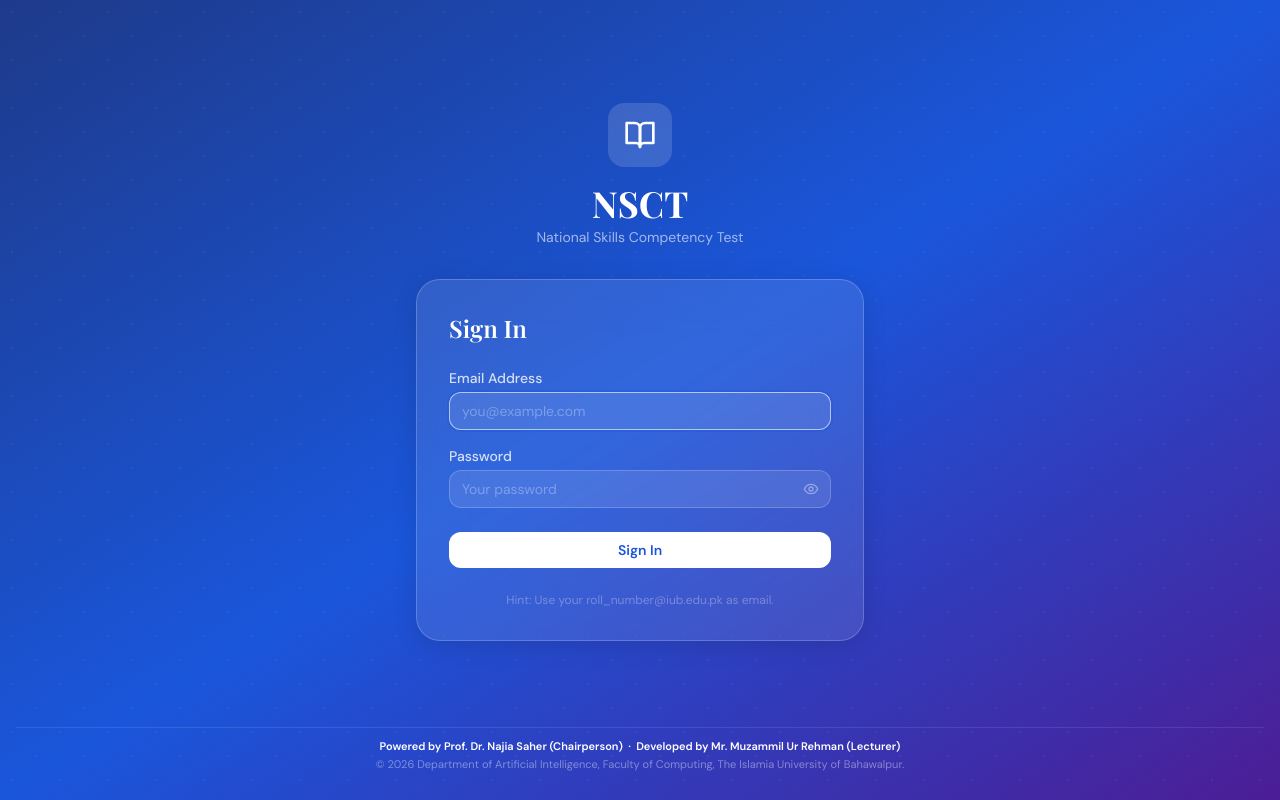
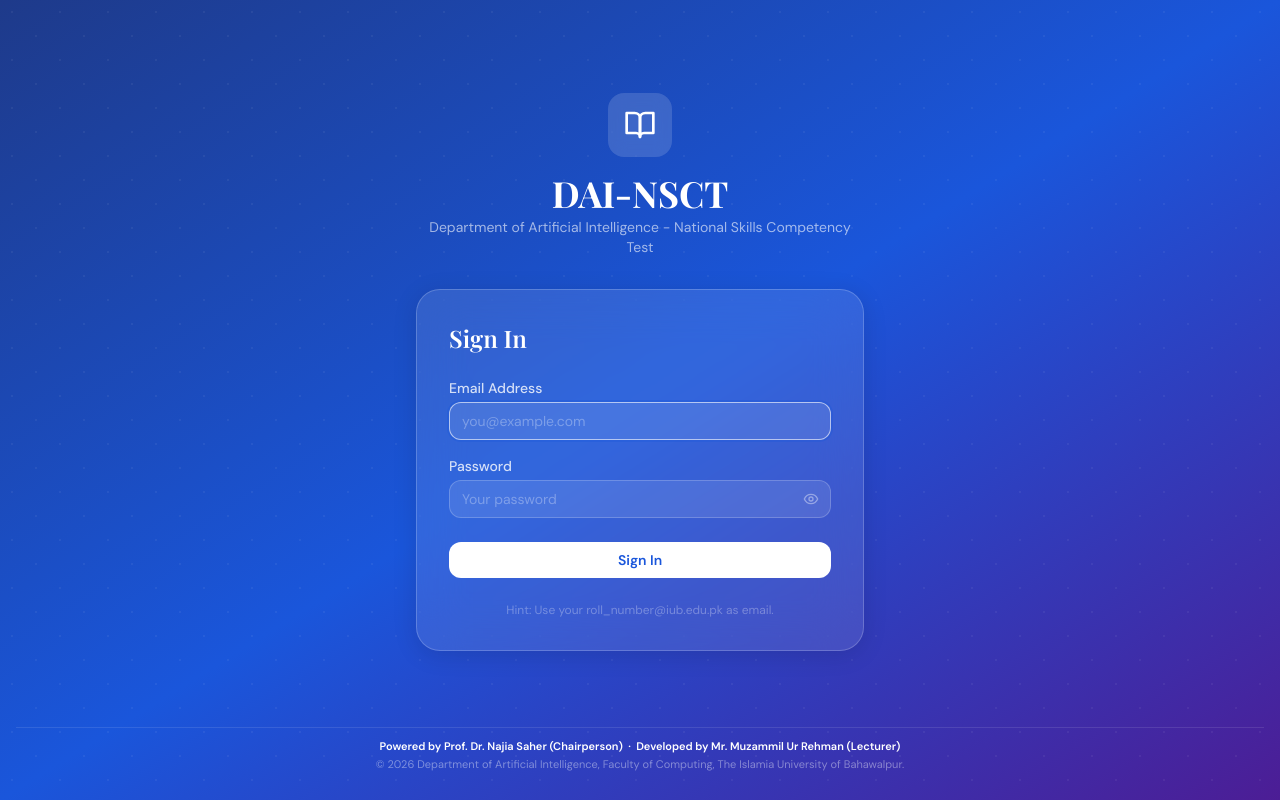
Before and after one commit to muzammil-rehman-iub-edu-pk/dai-nsct, a React (Vite) app: page /login in a window 1280 px wide. Built offline with nearby package versions, Linux system fonts and the light colour scheme; no server answers.

Commit message:
brand updates

```diff
--- a/index.html
+++ b/index.html
@@ -3,8 +3,8 @@
   <head>
     <meta charset="UTF-8" />
     <meta name="viewport" content="width=device-width, initial-scale=1.0, viewport-fit=cover" />
-    <title>NSCT — National Skills Competency Test</title>
-    <meta name="description" content="National Skills Competency Test Platform" />
+    <title>DAI-NSCT — Department of Artificial Intelligence - National Skills Competency Test</title>
+    <meta name="description" content="Department of Artificial Intelligence - National Skills Competency Test Platform" />
     <link rel="preconnect" href="https://fonts.googleapis.com" />
     <link rel="preconnect" href="https://fonts.gstatic.com" crossorigin />
     <link href="https://fonts.googleapis.com/css2?family=Playfair+Display:wght@600;700;900&family=DM+Sans:wght@300;400;500;600;700&family=JetBrains+Mono:wght@400;500&display=swap" rel="stylesheet" />
--- a/src/App.jsx
+++ b/src/App.jsx
@@ -27,7 +27,7 @@ function LoadingScreen() {
     <div className="h-screen flex items-center justify-center bg-surface">
       <div className="flex flex-col items-center gap-4">
         <div className="w-12 h-12 rounded-xl bg-primary flex items-center justify-center">
-          <span className="text-white font-display font-bold text-lg">N</span>
+          <span className="text-white font-display font-bold text-lg">D</span>
         </div>
         <Spinner size="md" />
       </div>
--- a/src/components/layout/Sidebar.jsx
+++ b/src/components/layout/Sidebar.jsx
@@ -69,9 +69,9 @@ export function Sidebar() {
           <div className="w-8 h-8 rounded-lg bg-white/20 flex items-center justify-center flex-shrink-0">
             <BookOpen size={15} className="text-white" />
           </div>
-          <span className="font-display text-lg font-bold text-white tracking-tight">NSCT</span>
+          <span className="font-display text-lg font-bold text-white tracking-tight">DAI-NSCT</span>
         </div>
-        <p className="text-[11px] text-white/40 pl-10 leading-tight">National Skills Competency Test</p>
+        <p className="text-[11px] text-white/40 pl-10 leading-tight">Dept. of AI - National Skills Competency Test</p>
       </div>
 
       {/* User */}
@@ -139,7 +139,7 @@ export function MobileNav() {
           <div className="w-7 h-7 rounded-md bg-white/20 flex items-center justify-center flex-shrink-0">
             <BookOpen size={13} className="text-white" />
           </div>
-          <span className="font-display text-base font-bold text-white tracking-tight">NSCT</span>
+          <span className="font-display text-base font-bold text-white tracking-tight">DAI-NSCT</span>
         </div>
 
         <div className="flex items-center gap-3">
@@ -173,7 +173,7 @@ export function MobileNav() {
             <div className="w-8 h-8 rounded-lg bg-white/20 flex items-center justify-center">
               <BookOpen size={15} className="text-white" />
             </div>
-            <span className="font-display text-lg font-bold text-white">NSCT</span>
+            <span className="font-display text-lg font-bold text-white">DAI-NSCT</span>
           </div>
           <button onClick={() => setOpen(false)}
             className="w-8 h-8 rounded-lg bg-white/15 hover:bg-white/25 flex items-center justify-center transition-colors"
--- a/src/pages/Login.jsx
+++ b/src/pages/Login.jsx
@@ -46,8 +46,8 @@ export default function Login() {
           <div className="inline-flex items-center justify-center w-16 h-16 rounded-2xl bg-white/15 backdrop-blur mb-4">
             <BookOpen size={32} className="text-white" />
           </div>
-          <h1 className="font-display text-4xl font-bold text-white mb-1">NSCT</h1>
-          <p className="text-white/60 text-sm">National Skills Competency Test</p>
+          <h1 className="font-display text-4xl font-bold text-white mb-1">DAI-NSCT</h1>
+          <p className="text-white/60 text-sm">Department of Artificial Intelligence - National Skills Competency Test</p>
         </div>
 
         {/* Card */}
--- a/src/pages/SharedReport.jsx
+++ b/src/pages/SharedReport.jsx
@@ -29,9 +29,9 @@ function PasswordGate({ onUnlock }) {
       <div className="w-full max-w-sm">
         <div className="text-center mb-8">
           <div className="w-14 h-14 rounded-2xl bg-primary flex items-center justify-center mx-auto mb-4">
-            <span className="text-white font-display font-bold text-xl">N</span>
+            <span className="text-white font-display font-bold text-xl">D</span>
           </div>
-          <h1 className="font-display text-2xl text-ink">NSCT Exam Report</h1>
+          <h1 className="font-display text-2xl text-ink">DAI-NSCT Exam Report</h1>
           <p className="text-ink-muted text-sm mt-2">This report is password protected</p>
         </div>
 
@@ -66,7 +66,7 @@ function PasswordGate({ onUnlock }) {
         </div>
 
         <p className="text-center text-xs text-ink-faint mt-6">
-          National Skills Competency Test Platform
+          DAI-NSCT Platform
         </p>
       </div>
     </div>
@@ -83,11 +83,11 @@ function ReportView({ attempt, questions }) {
       {/* Top bar */}
       <div className="bg-white border-b border-surface-border px-4 py-3 flex items-center gap-3">
         <div className="w-8 h-8 rounded-lg bg-primary flex items-center justify-center">
-          <span className="text-white font-display font-bold text-sm">N</span>
+          <span className="text-white font-display font-bold text-sm">D</span>
         </div>
         <div className="flex-1">
-          <div className="text-sm font-display font-semibold text-ink">NSCT Exam Report</div>
-          <div className="text-xs text-ink-muted">National Skills Competency Test</div>
+          <div className="text-sm font-display font-semibold text-ink">DAI-NSCT Exam Report</div>
+          <div className="text-xs text-ink-muted">Dept. of AI - National Skills Competency Test</div>
         </div>
         <div className="text-right">
           <div className={`text-xl font-bold ${gradeColor}`}>{attempt.score_percent?.toFixed(1)}%</div>
@@ -178,7 +178,7 @@ function ReportView({ attempt, questions }) {
         </div>
 
         <p className="text-center text-xs text-ink-faint mt-8 pb-4">
-          National Skills Competency Test Platform · Shared Report
+          DAI-NSCT Platform · Shared Report
         </p>
       </div>
     </div>
--- a/src/pages/student/ExamLanding.jsx
+++ b/src/pages/student/ExamLanding.jsx
@@ -103,7 +103,7 @@ export default function ExamLanding() {
             </div>
             <div>
               <h2 className="font-display text-2xl text-ink">Competency Exam</h2>
-              <p className="text-ink-muted text-sm">National Skills Competency Test</p>
+              <p className="text-ink-muted text-sm">Dept. of AI - National Skills Competency Test</p>
             </div>
           </div>
           <div className="grid grid-cols-1 sm:grid-cols-2 gap-4 mb-6">
--- a/src/utils/constants.js
+++ b/src/utils/constants.js
@@ -2,8 +2,8 @@
  * constants.js — Application-wide constants.
  */
 
-export const APP_NAME        = 'NSCT'
-export const APP_FULL_NAME   = 'National Skills Competency Test'
+export const APP_NAME        = 'DAI-NSCT'
+export const APP_FULL_NAME   = 'Department of Artificial Intelligence - National Skills Competency Test'
 
 // Default admin credentials shown on login page hint
 export const DEFAULT_ADMIN_EMAIL    = 'admin@dai-nsct.vercel.app'
```
Also changed, not shown: 1 other file (tests, documents, lock files or other folders).
